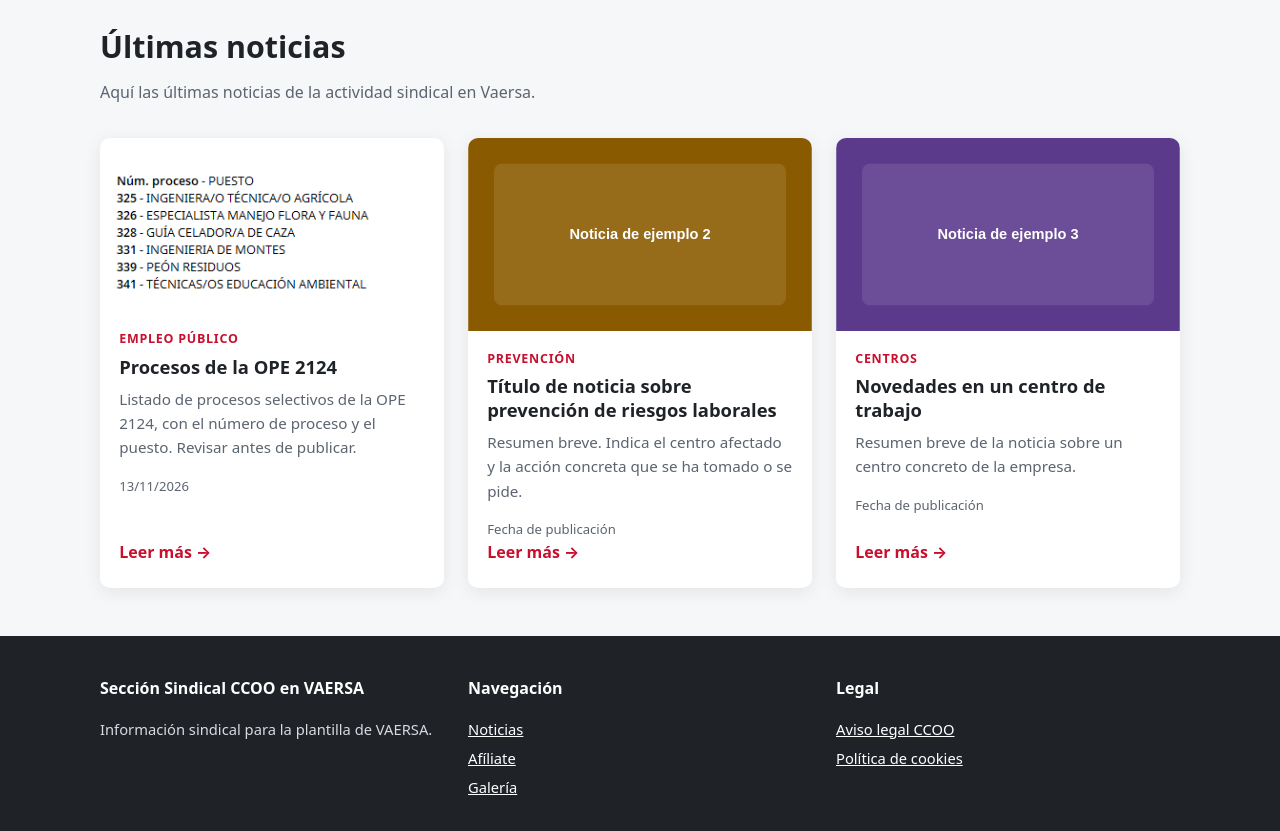
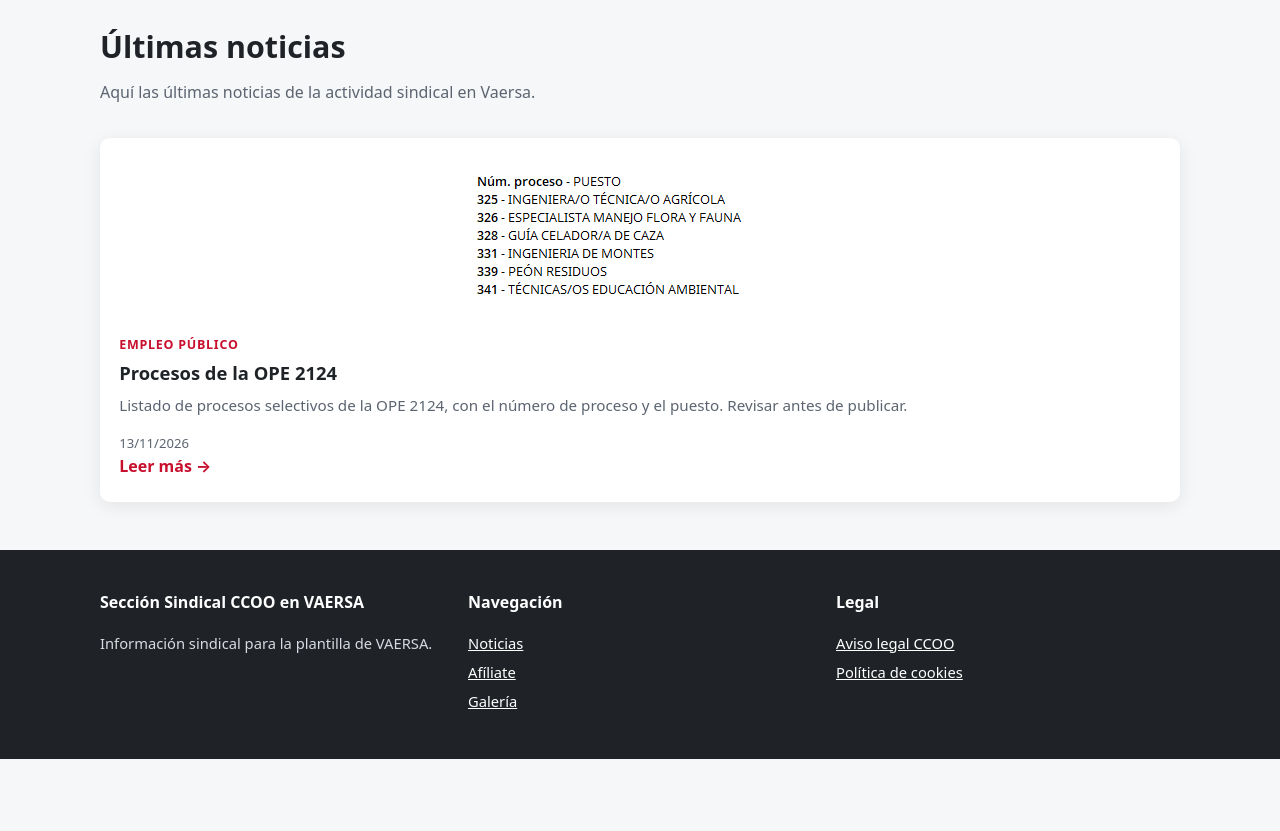
Before and after one commit to jarmesto66/ccoo, a plain HTML site: page es/index.html in a window 1280 px wide. Shown: the part 800-1631 px from the top of the page. After the commit the page ends 1559 px from the top, so only its background shows below. Drawn offline with Linux system fonts and the light colour scheme.

Commit message:
elimino tarjetas

```diff
--- a/es/index.html
+++ b/es/index.html
@@ -76,7 +76,7 @@
 
 
 
-        <article class="tarjeta">
+        <!-- <article class="tarjeta">
           <img src="../img/noticia-02.svg" alt="Imagen de la noticia de ejemplo 2" width="800" height="450" loading="lazy">
           <div class="cuerpo">
             <span class="etiqueta">Prevención</span>
@@ -86,8 +86,9 @@
             <span class="fecha">Fecha de publicación</span>
             <button class="enlace enlace-btn" type="button" aria-expanded="false" data-mas="Leer más →" data-menos="Menos">Leer más →</button>
           </div>
-        </article>
-        <article class="tarjeta">
+        </article> -->
+
+        <!-- <article class="tarjeta">
           <img src="../img/noticia-03.svg" alt="Imagen de la noticia de ejemplo 3" width="800" height="450" loading="lazy">
           <div class="cuerpo">
             <span class="etiqueta">Centros</span>
@@ -97,7 +98,7 @@
             <span class="fecha">Fecha de publicación</span>
             <button class="enlace enlace-btn" type="button" aria-expanded="false" data-mas="Leer más →" data-menos="Menos">Leer más →</button>
           </div>
-        </article>
+        </article> -->
       </div>
     </div>
   </section>
```
